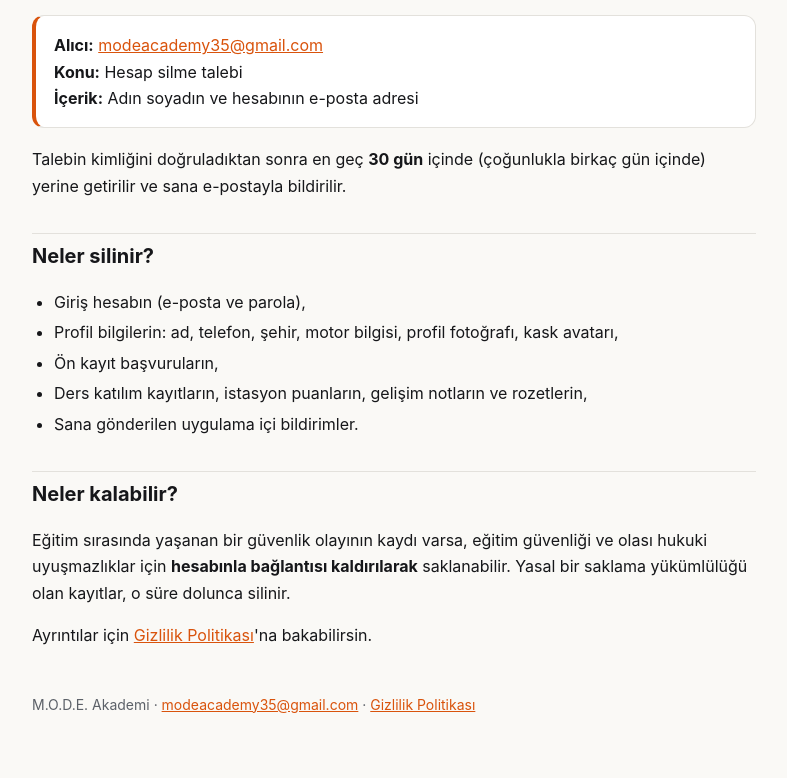
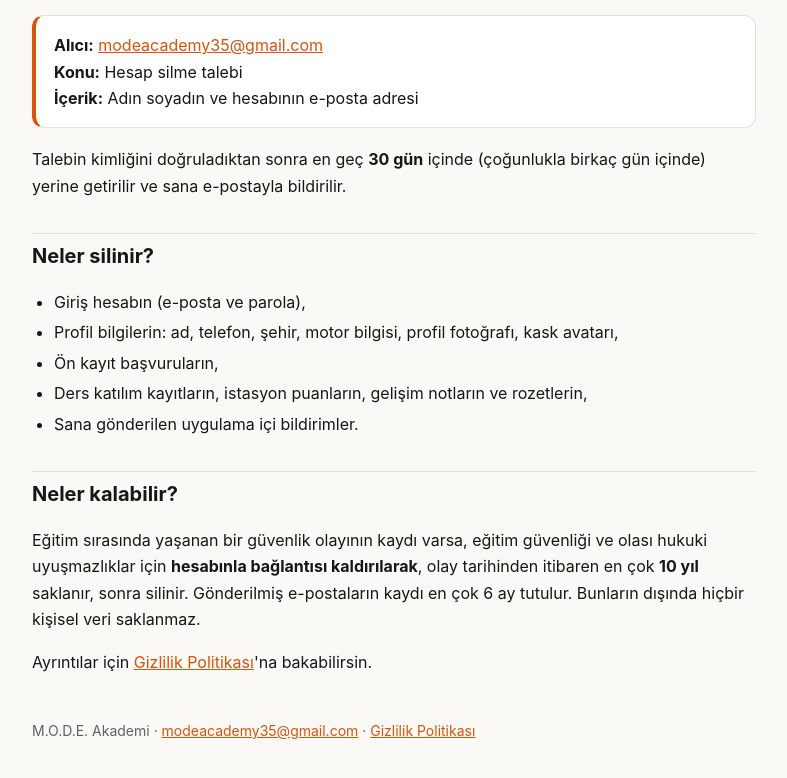
Before and after one commit to mode-akademi/gizlilik, a plain HTML site: page hesap-silme.html in a window 1280 px wide. Shown: the part 561-1339 px from the top of the page, without its empty margins (246-1033 px from the left). Drawn offline with Linux system fonts and the light colour scheme.

Commit message:
Hesap silme: saklanan kayıtların süreleri

```diff
--- a/hesap-silme.html
+++ b/hesap-silme.html
@@ -37,7 +37,7 @@
 </ul>
 
 <h2>Neler kalabilir?</h2>
-<p>Eğitim sırasında yaşanan bir güvenlik olayının kaydı varsa, eğitim güvenliği ve olası hukuki uyuşmazlıklar için <b>hesabınla bağlantısı kaldırılarak</b> saklanabilir. Yasal bir saklama yükümlülüğü olan kayıtlar, o süre dolunca silinir.</p>
+<p>Eğitim sırasında yaşanan bir güvenlik olayının kaydı varsa, eğitim güvenliği ve olası hukuki uyuşmazlıklar için <b>hesabınla bağlantısı kaldırılarak</b>, olay tarihinden itibaren en çok <b>10 yıl</b> saklanır, sonra silinir. Gönderilmiş e-postaların kaydı en çok 6 ay tutulur. Bunların dışında hiçbir kişisel veri saklanmaz.</p>
 
 <p>Ayrıntılar için <a href="./">Gizlilik Politikası</a>'na bakabilirsin.</p>
 
```
